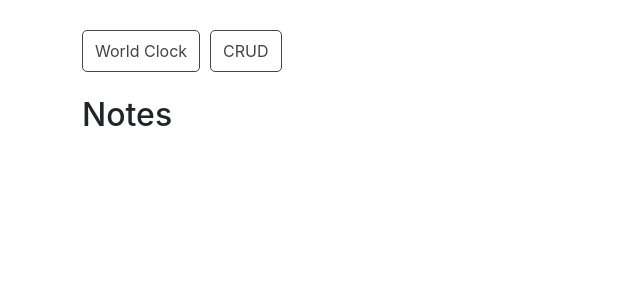
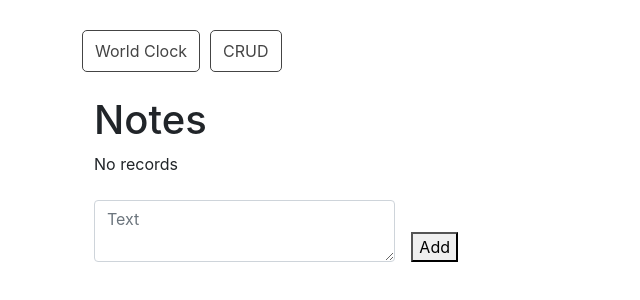
Before and after one commit to trttkm/ra31-homework-lifecycle, a React (Create React App) app: page /crud in a window 1280 px wide. Shown: the top 300 px of the page, without its empty margins (0-640 px from the left). Built offline with nearby package versions, Linux system fonts and the light colour scheme; data requests are answered from the project's data file.

Commit message:
notes list

```diff
--- /dev/null
+++ b/db.json
@@ -0,0 +1,3 @@
+{
+  "notes": []
+}
--- a/package.json
+++ b/package.json
@@ -4,11 +4,13 @@
   "private": true,
   "dependencies": {
     "bootstrap": "^5.1.0",
+    "json-server": "^0.16.3",
     "nanoid": "^3.1.25",
     "node-sass": "^6.0.1",
     "prop-types": "^15.7.2",
     "react": "^17.0.2",
     "react-dom": "^17.0.2",
+    "react-icons": "^4.2.0",
     "react-router-dom": "^5.2.0",
     "react-scripts": "4.0.3"
   },
@@ -16,7 +18,8 @@
     "start": "react-scripts start",
     "build": "react-scripts build",
     "test": "react-scripts test",
-    "eject": "react-scripts eject"
+    "eject": "react-scripts eject",
+    "server": "json-server --watch db.json --port 7777"
   },
   "eslintConfig": {
     "extends": [
--- /dev/null
+++ b/src/components/NotesList/AddNoteForm.jsx
@@ -0,0 +1,16 @@
+const AddNoteForm = ({ form, onFieldChange, onSubmit }) => {
+  return (
+    <form onSubmit={onSubmit} className="col-4 d-flex align-items-end">
+      <textarea
+        value={form.content}
+        onChange={onFieldChange}
+        name="content"
+        placeholder="Text"
+        className="form-control mt-4 me-3"
+      />
+      <button type="submit">Add</button>
+    </form>
+  );
+};
+
+export default AddNoteForm;
--- /dev/null
+++ b/src/components/NotesList/Note.jsx
@@ -0,0 +1,21 @@
+import { FaTimes } from 'react-icons/fa';
+
+const Note = ({ id, content, onDelete }) => {
+  return (
+    <div className="card col-3">
+      <div className="row card-body">
+        <div className="col-10">
+          {content}
+        </div>
+        <div className="col-2">
+          <FaTimes
+            style={{ color: 'red', cursor: 'pointer' }}
+            onClick={() => onDelete(id)}
+          />
+        </div>
+      </div>
+    </div>
+  );
+};
+
+export default Note;
--- a/src/components/NotesList/NotesList.jsx
+++ b/src/components/NotesList/NotesList.jsx
@@ -1,7 +1,70 @@
+import { nanoid } from 'nanoid';
+import { useEffect, useState } from 'react';
+import AddNoteForm from './AddNoteForm';
+import Note from './Note';
+
+const INITIAL_FORM_STATE = { content: '' };
+
 const NotesList = () => {
+  const [notes, setNotes] = useState([]);
+  const [form, setForm] = useState(INITIAL_FORM_STATE);
+
+  useEffect(() => {
+    const getNotes = async () => {
+      return await fetchNotes();
+    };
+
+    getNotes().then(response => setNotes(response));
+  }, []);
+
+  const fetchNotes = async () => {
+    const response = await fetch('http://localhost:7777/notes');
+
+    return response.json();
+  };
+
+  const addNote = async (e) => {
+    e.preventDefault();
+
+    form.id = nanoid();
+    const response = await fetch('http://localhost:7777/notes', {
+      method: 'POST',
+      headers: { 'Content-type': 'application/json' },
+      body: JSON.stringify(form),
+    });
+
+    const data = await response.json();
+
+    setNotes([...notes, data]);
+    setForm(INITIAL_FORM_STATE);
+  };
+
+  const deleteNote = async (id) => {
+    await fetch(`http://localhost:7777/notes/${id}`, { method: 'DELETE' });
+    setNotes(notes.filter((note) => note.id !== id));
+  };
+
+  const onFieldChange = ({ target }) => {
+    setForm(prev => ({ ...prev, [target.name]: target.value }));
+  };
+
   return (
-    <div className="py-4">
-      <h2>Notes</h2>
+    <div className="container py-4">
+      <h1>Notes</h1>
+      {notes.length > 0 ? (
+        <div className="d-flex flex-wrap gap-3">
+          {notes.map((note) => (
+            <Note
+              {...note}
+              onDelete={deleteNote}
+              key={note.id}
+            />
+          ))}
+        </div>
+      ) : (
+        'No records'
+      )}
+      <AddNoteForm form={form} onSubmit={addNote} onFieldChange={onFieldChange} />
     </div>
   );
 };
```
Also changed, not shown: 1 other file (tests, documents, lock files or other folders).
